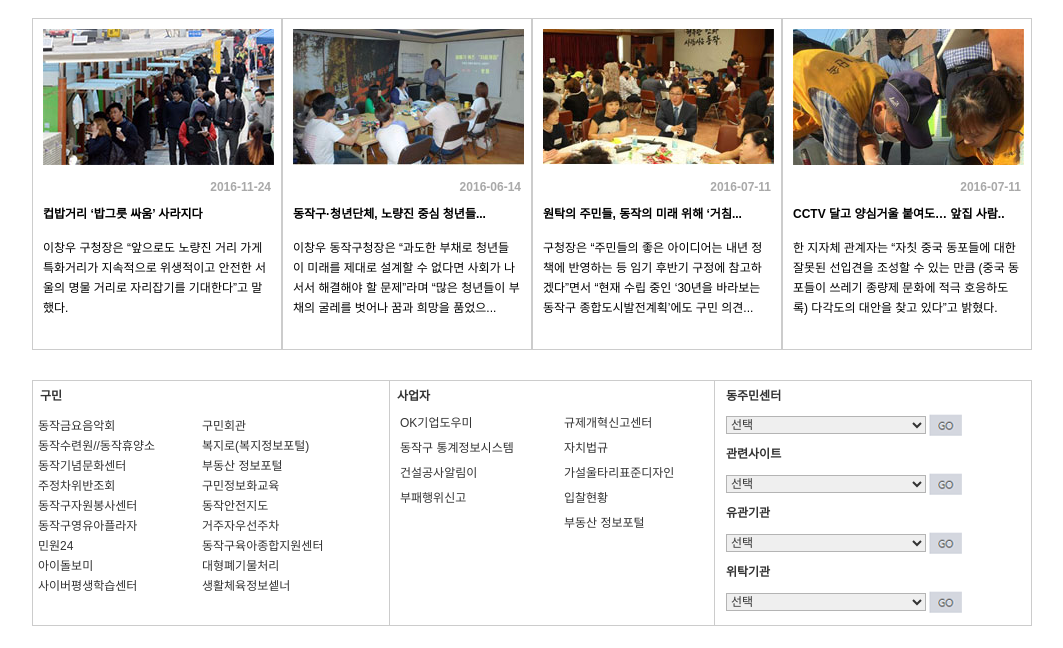
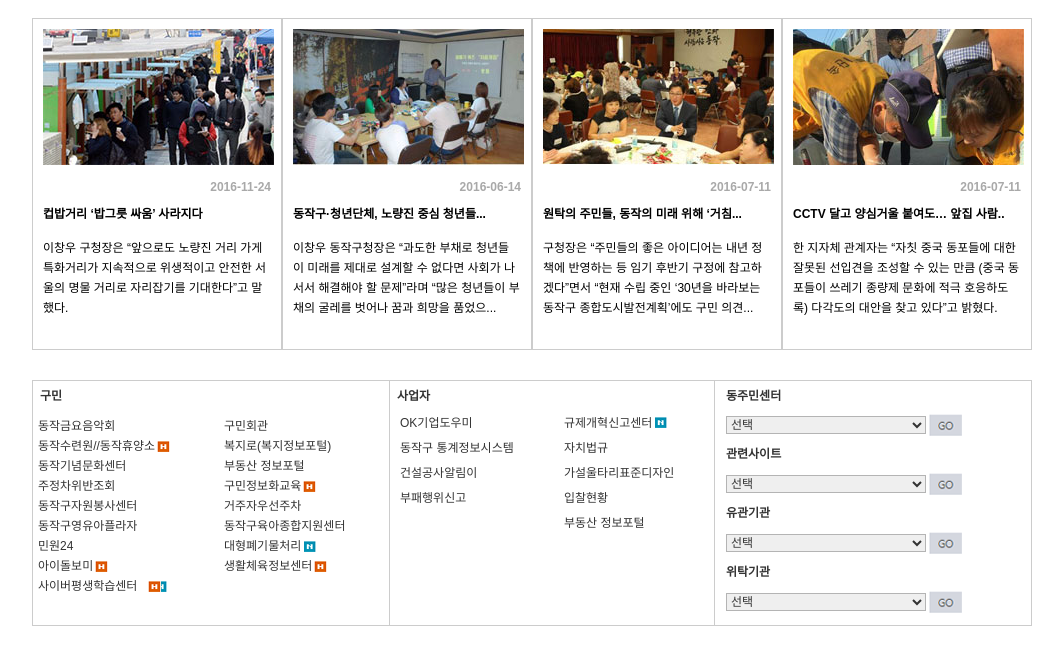
Before and after one commit to sayunji/three, a plain HTML site: page index1.html in a window 1280 px wide. Shown: the part 925-1573 px from the top of the page, without its empty margins (108-1171 px from the left). Drawn offline with Linux system fonts and the light colour scheme.

Commit message:
[이덕희] 컨테이너 하단 히트 뉴 아이콘

```diff
--- a/css/main.css
+++ b/css/main.css
@@ -35,12 +35,15 @@ figcaption{text-align: center; font-weight: bold;margin-top: 11px;}
 .k_news figcaption p{padding-top:14px;height:20px;line-height:20px;text-align: left;color: #000;}
 .k_news p+p{font-weight:normal;color: #000;}
 .k_m_b{overflow:hidden;margin-bottom:25px;}
-.k_b_left{width:314px;float:left;overflow:hidden;padding-right:42px;height:244px;border:1px solid #ccc;}
+.k_b_left{width:356px;float:left;overflow:hidden;height:244px;border:1px solid #ccc;}
 .k_b_left h5{padding:7px;font-weight:bold;}
-.b_l_1{width:140px;float:left;padding:5px;}
+.b_l_1{width:160px;float:left;padding:5px;}
 .b_l_1 li{line-height:20px;}
-.b_l_2{width:140px;float:right;padding:5px;}
+.b_l_2{width:160px;float:right;padding:5px;}
 .b_l_2 li{line-height:20px;}
+.k_m_b .icon_hit {padding-right: 15px; background:url(../images/icon_hit.gif) right center no-repeat;}
+.k_m_b .icon_new {padding-right: 15px; background:url(../images/icon_new.gif) right center no-repeat;}
+.k_m_b .icon_together {padding-right: 30px; background:url(../images/icon_hit.gif) 110px center no-repeat, url(../images/icon_new.gif) right center no-repeat;}
 .k_b_center{width:314px;float:left;height:244px;border:1px solid #ccc;overflow:hidden;padding-right:10px;border-left:none;}
 .k_b_center h5{width:286px;height:16px;padding:7px;font-weight:bold;}
 .b_c_1{width:140px;float:left;padding-left:10px;}
--- a/index1.html
+++ b/index1.html
@@ -334,25 +334,24 @@
 					<h5>구민</h5>
 					<ul class="b_l_1">
 						<li><a href="#">동작금요음악회</a></li>
-						<li><a href="#">동작수련원//동작휴양소</a></li>
+						<li><a href="#" class="icon_hit">동작수련원//동작휴양소</a></li>
 						<li><a href="#">동작기념문화센터</a></li>
 						<li><a href="#">주정차위반조회</a></li>
 						<li><a href="#">동작구자원봉사센터</a></li>
 						<li><a href="#">동작구영유아플라자</a></li>
 						<li><a href="#">민원24</a></li>
-						<li><a href="#">아이돌보미</a></li>
-						<li><a href="#">사이버평생학습센터</a></li>
+						<li><a href="#" class="icon_hit">아이돌보미</a></li>
+						<li><a href="#" class="icon_together">사이버평생학습센터</a></li>
 					</ul>
 					<ul class="b_l_2">
 						<li><a href="#">구민회관</a></li>
 						<li><a href="#">복지로(복지정보포털)</a></li>
 						<li><a href="#">부동산 정보포털</a></li>
-						<li><a href="#">구민정보화교육</a></li>
-						<li><a href="#">동작안전지도</a></li>
+						<li><a href="#" class="icon_hit">구민정보화교육</a></li>
 						<li><a href="#">거주자우선주차</a></li>
 						<li><a href="#">동작구육아종합지원센터</a></li>
-						<li><a href="#">대형폐기물처리</a></li>
-						<li><a href="#">생활체육정보셑너</a></li>
+						<li><a href="#" class="icon_new">대형폐기물처리</a></li>
+						<li><a href="#" class="icon_hit">생활체육정보센터</a></li>
 					</ul>
 				</div>
 				<div class="k_b_center">
@@ -364,7 +363,7 @@
 						<li><a href="#">부패행위신고</a></li>
 					</ul>
 					<ul class="b_c_2">
-						<li><a href="#">규제개혁신고센터</a></li>
+						<li><a href="#" class="icon_new">규제개혁신고센터</a></li>
 						<li><a href="#">자치법규</a></li>
 						<li><a href="#">가설울타리표준디자인</a></li>
 						<li><a href="#">입찰현황</a></li>
```
